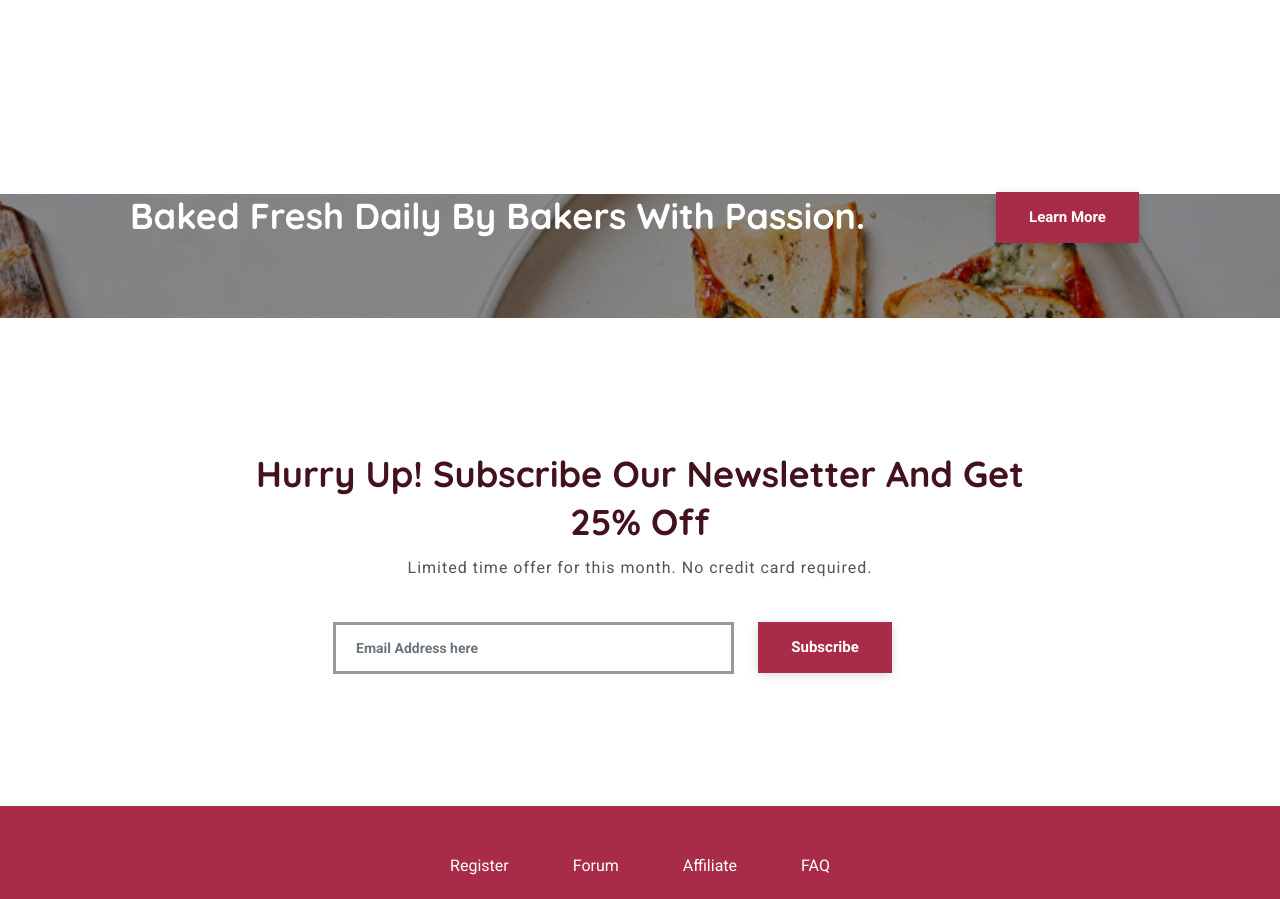
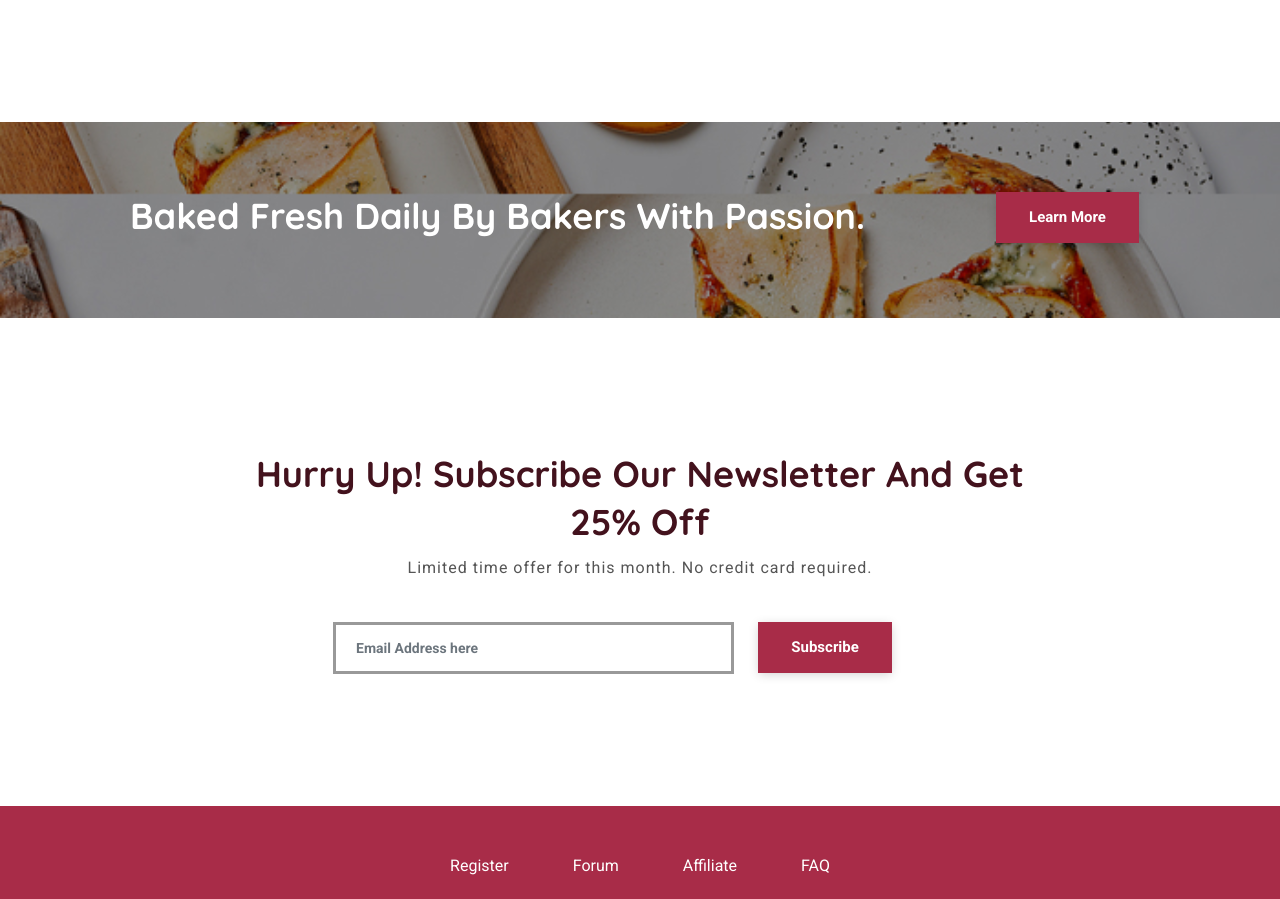
Before and after one commit to Suraj-webdeveloper/foodies-Suraj-Sharma, a plain HTML site: page index.html in a window 1280 px wide. Shown: the part 5640-6539 px from the top of the page. Drawn offline with nearby package versions, Linux system fonts and the light colour scheme.

Commit message:
Update style.css

```diff
--- a/style.css
+++ b/style.css
@@ -395,7 +395,7 @@ FAQ section Design
 }
 .book-food{
   width:100%;
-  background:url('../images/bg/bg-3.jpg') no-repeat center;
+  background:url('images/bg/bg-3.jpg');
   background-size: cover;
   background-attachment: fixed;
   background-position:0 71.9125px;
```
